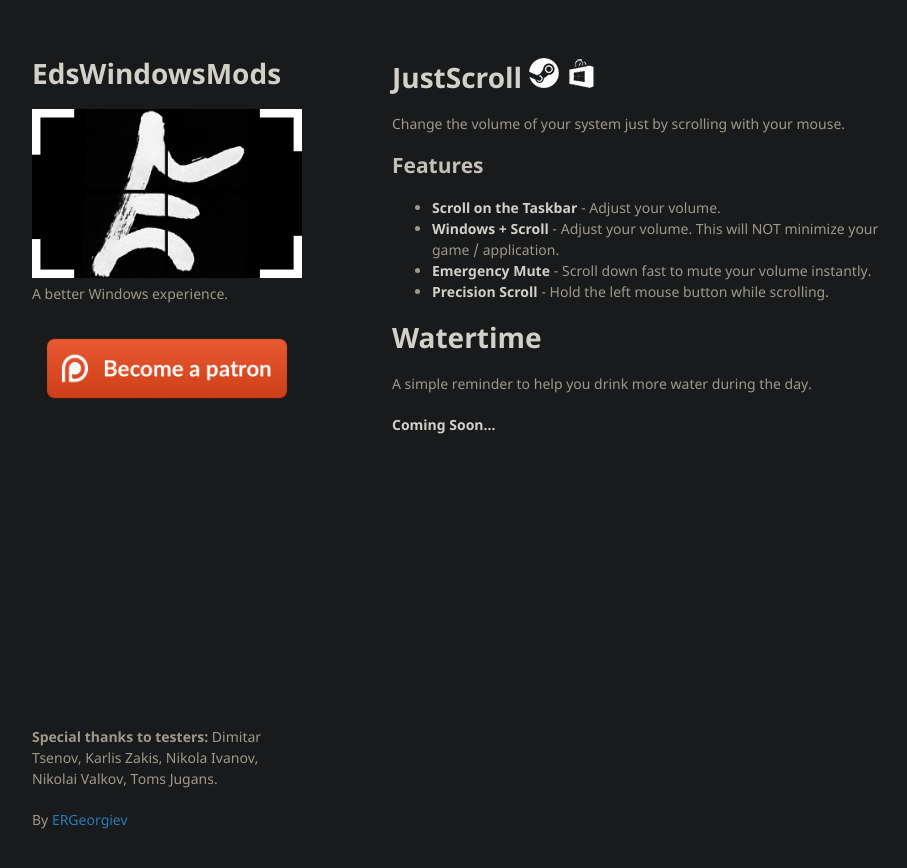
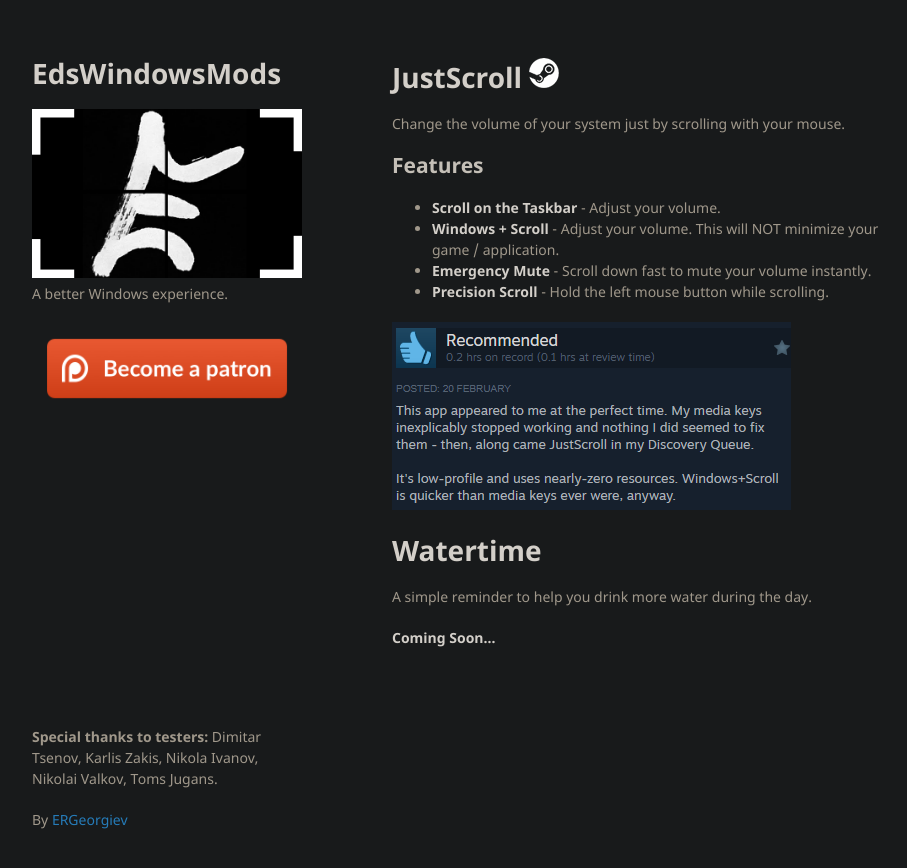
Before and after one commit to ERGeorgiev/ergeorgiev.github.io, a Jekyll site: the page built from eds-windows-mods.md, in a window 1280 px wide. Shown: the top 868 px of the page, without its empty margins (178-1085 px from the left). Built offline with Jekyll 4.4.1, drawn with Linux system fonts in a browser that asks for light colours; our own code applies the rules of GitHub Pages for plain Markdown files.

Commit message:
Added steam review

```diff
--- a/eds-windows-mods.md
+++ b/eds-windows-mods.md
@@ -2,7 +2,8 @@
 layout: eds-windows-mods
 ---
 
-# JustScroll [![Steam](/assets/img/logo-steam-smallest.png)](https://store.steampowered.com/app/2675800/JustScroll/)   [![Microsoft Store](/assets/img/logo-winstore-smallest.png)](https://store.steampowered.com/app/2675800/JustScroll/)
+# JustScroll [![Steam](/assets/img/logo-steam-smallest.png)](https://store.steampowered.com/app/2675800/JustScroll/)
+   <!---[![Microsoft Store](/assets/img/logo-winstore-smallest.png)](https://store.steampowered.com/app/2675800/JustScroll/)-->
 
 Change the volume of your system just by scrolling with your mouse.
 
@@ -12,6 +13,7 @@
 - **Emergency Mute** - Scroll down fast to mute your volume instantly.
 - **Precision Scroll** - Hold the left mouse button while scrolling.
 
+[![Review](/assets/img/justscroll_review.png)](https://store.steampowered.com/app/2675800/JustScroll/)
 
 # Watertime
 
```
Also changed, not shown: assets/img/justscroll_review.png (added).
